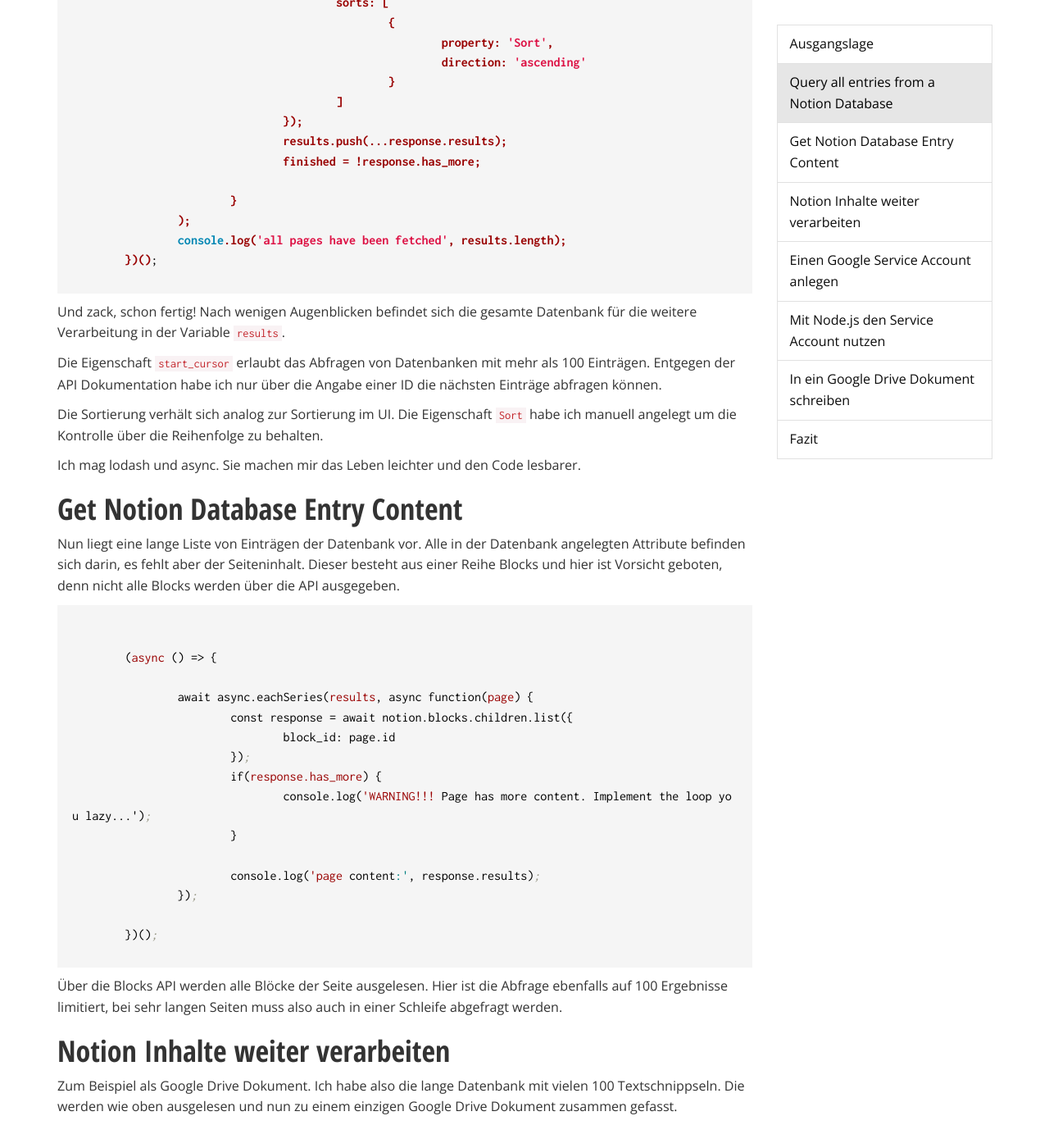
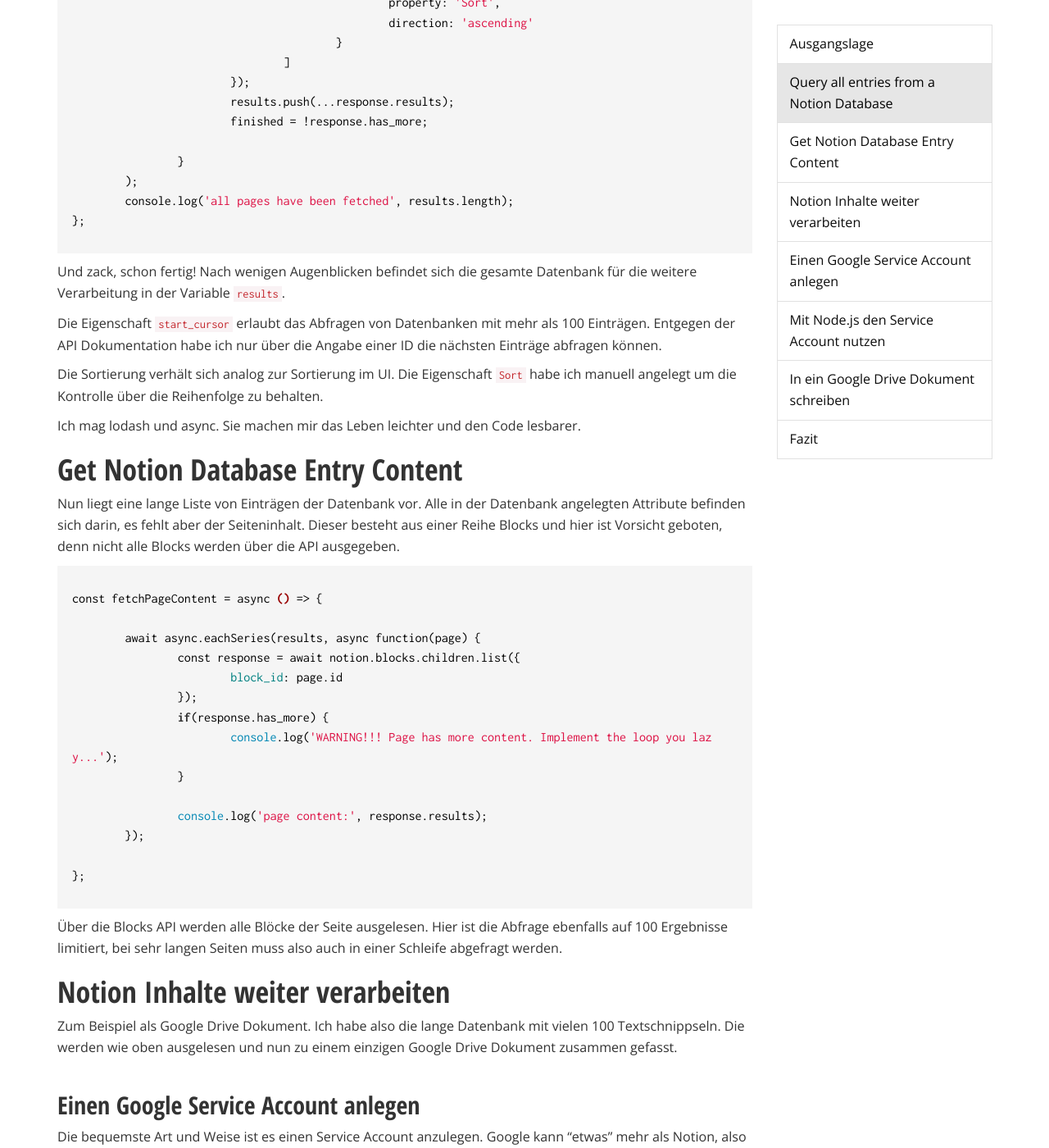
Before and after one commit to lunow/lunow.github.io, a Jekyll site: the page built from _posts/2021-05-16-notion-api-und-google-docs-api.md, in a window 1280 px wide and 1400 px high, scrolled down 2009 px. Shown: the whole window at 82% size. Built offline with Jekyll 4.4.1, drawn with Linux system fonts in a browser that asks for light colours; comment, search, counter and statistics services are not loaded; some of the changed text lies outside the part shown.

Commit message:
reinstall of jekyll

````diff
--- a/_config.yml
+++ b/_config.yml
@@ -1,19 +1,49 @@
-name: Paul Lunows Interaktiondesigner
+# Welcome to Jekyll!
+#
+# This config file is meant for settings that affect your whole blog, values
+# which you are expected to set up once and rarely edit after that. If you find
+# yourself editing this file very often, consider using Jekyll's data files
+# feature for the data you need to update frequently.
+#
+# For technical reasons, this file is *NOT* reloaded automatically when you use
+# 'bundle exec jekyll serve'. If you change this file, please restart the server process.
+
+# Site settings
+# These are used to personalize your new site. If you look in the HTML files,
+# you will see them accessed via {{ site.title }}, {{ site.email }}, and so on.
+# You can create any custom variable you would like, and they will be accessible
+# in the templates via {{ site.myvariable }}.
 title: Paul Lunows Interaktiondesigner
-future: true
+email: your-email@example.com
+description: >- # this means to ignore newlines until "baseurl:"
+  Write an awesome description for your new site here. You can edit this
+  line in _config.yml. It will appear in your document head meta (for
+  Google search results) and in your feed.xml site description.
+baseurl: "" # the subpath of your site, e.g. /blog
+url: "" # the base hostname & protocol for your site, e.g. http://example.com
+twitter_username: paul_lunow
+github_username:  lunow
+permalink: '/:year/:title'
+
+# Build settings
 markdown: kramdown
-highlighter: rouge
-permalink: '/:year/:title'
-pagination:
-  enabled: true
-  per_page: 15
-  permalink: '/page/:num/'
-  title: ' - page :num'
-  limit: 0
-  sort_field: 'date'
-  sort_reverse: true
+#theme: minima
+plugins:
+  - jekyll-feed
+  - jekyll-paginate
 
-url: http://www.interaktionsdesigner.de
-gems:
-  - jekyll-redirect-from
-  - jekyll-paginate-v2
+# pagination
+paginate: 15
+paginate_path: "/page/:num/"
+
+# Exclude from processing.
+# The following items will not be processed, by default. Create a custom list
+# to override the default setting.
+# exclude:
+#   - Gemfile
+#   - Gemfile.lock
+#   - node_modules
+#   - vendor/bundle/
+#   - vendor/cache/
+#   - vendor/gems/
+#   - vendor/ruby/
--- a/_posts/2021-05-16-notion-api-und-google-docs-api.md
+++ b/_posts/2021-05-16-notion-api-und-google-docs-api.md
@@ -27,48 +27,47 @@
 Mit diesen zwei Informationen, lässt sich ein einfaches Script schreiben, welches alle Einträge aus der Datenbank zieht:
 
 ```javascript
+const { Client } = require('@notionhq/client');
+const async = require('async');
+const _ = require('lodash');
 
-	const { Client } = require('@notionhq/client');
-	const async = require('async');
-	const _ = require('lodash');
+const AUTH_TOKEN = '[YOUR TOKEN HERE]';
+const DATABASE_ID = '[YOUR DATABASE ID HERE]';
 
-	const AUTH_TOKEN = '[YOUR TOKEN HERE]';
-	const DATABASE_ID = '[YOUR DATABASE ID HERE]';
+const notion = new Client({
+	auth: AUTH_TOKEN
+});
 
-	const notion = new Client({
-		auth: AUTH_TOKEN
-	});
+const fetchDatabase = async() => {
+	let results = [];
+	let finished = false;
 
-	(async () => {
-		let results = [];
-		let finished = false;
+	// QUERY ALL ENTRIES FROM DATABASE
+	await async.until(
+		//test
+		function test(cb) {
+			cb(null, finished);
+		},
 
-		// QUERY ALL ENTRIES FROM DATABASE
-		await async.until(
-			//test
-			function test(cb) {
-				cb(null, finished);
-			},
+		//iteratee
+		async function() {
+			const response = await notion.databases.query({
+				database_id: DATABASE_ID,
+				start_cursor: results.length > 0 ? _.last(results).id : undefined,
+				sorts: [
+					{
+						property: 'Sort',
+						direction: 'ascending'
+					}
+				]
+			});
+			results.push(...response.results);
+			finished = !response.has_more;
 
-			//iteratee
-			async function() {
-				const response = await notion.databases.query({
-					database_id: DATABASE_ID,
-					start_cursor: results.length > 0 ? _.last(results).id : undefined,
-					sorts: [
-						{
-							property: 'Sort',
-							direction: 'ascending'
-						}
-					]
-				});
-				results.push(...response.results);
-				finished = !response.has_more;
-
-			}
-		);
-		console.log('all pages have been fetched', results.length);
-	})();
+		}
+	);
+	console.log('all pages have been fetched', results.length);
+};
 ```
 
 Und zack, schon fertig! Nach wenigen Augenblicken befindet sich die gesamte Datenbank für die weitere Verarbeitung in der Variable `results`.
@@ -85,21 +84,20 @@
 Nun liegt eine lange Liste von Einträgen der Datenbank vor. Alle in der Datenbank angelegten Attribute befinden sich darin, es fehlt aber der Seiteninhalt. Dieser besteht aus einer Reihe Blocks und hier ist Vorsicht geboten, denn nicht alle Blocks werden über die API ausgegeben.
 
 ```javascript
+const fetchPageContent = async () => {
 
-	(async () => {
+	await async.eachSeries(results, async function(page) {
+		const response = await notion.blocks.children.list({
+			block_id: page.id
+		});
+		if(response.has_more) {
+			console.log('WARNING!!! Page has more content. Implement the loop you lazy...');
+		}
 
-		await async.eachSeries(results, async function(page) {
-			const response = await notion.blocks.children.list({
-				block_id: page.id
-			});
-			if(response.has_more) {
-				console.log('WARNING!!! Page has more content. Implement the loop you lazy...');
-			}
+		console.log('page content:', response.results);
+	});
 
-			console.log('page content:', response.results);
-		});
-
-	})();
+};
 ```
 
 Über die Blocks API werden alle Blöcke der Seite ausgelesen. Hier ist die Abfrage ebenfalls auf 100 Ergebnisse limitiert, bei sehr langen Seiten muss also auch in einer Schleife abgefragt werden.
@@ -128,20 +126,19 @@
 Inzwischen ist es endlich super einfach auf die Google API zuzugreifen.
 
 ```javascript
+const docs = require("@googleapis/docs");
+const auth = new docs.auth.GoogleAuth({
+	keyFilename: 'creds.json',
+	scopes: ['https://www.googleapis.com/auth/documents']
+});
+const authClient = await auth.getClient();
 
-	const docs = require("@googleapis/docs");
-	const auth = new docs.auth.GoogleAuth({
-		keyFilename: 'creds.json',
-		scopes: ['https://www.googleapis.com/auth/documents']
-	});
-	const authClient = await auth.getClient();
+const client = await docs.docs({
+	version: 'v1',
+	auth: authClient
+});
 
-	const client = await docs.docs({
-		version: 'v1',
-		auth: authClient
-	});
-
-	const DOCUMENT_ID = '[INSERT YOUR ID HERE]';
+const DOCUMENT_ID = '[INSERT YOUR ID HERE]';
 ```
 
 Die `creds.json` Datei liegt im Root Verzeichnis, die Google Docs API muss über die Console freigeschaltet sein und die ID steht wie bei Notion in der URL.
@@ -156,30 +153,29 @@
 Letztendlich ist das hinzufügen eines Absatzes aber leicht. Über ein `batchUpdate` wird eine Reihe an Befehlen an das Doc gesendet.
 
 ```javascript
+const updateGoogleDoc = async () => {
 
-	(async () => {
+	const updateResponse = await client.documents.batchUpdate({
+		documentId: DOCUMENT_ID,
+		requestBody: {
+			requests: [
+				{
+					insertText: {
+						endOfSegmentLocation: {},
+						text: 'Hello World!'
+					}
+				},
+				{
+					insertPageBreak: {
+						endOfSegmentLocation: {}
+					}
+				}
+			]
+		}
+	});
+	console.log('done!', updateResponse);
 
-		const updateResponse = await client.documents.batchUpdate({
-			documentId: DOCUMENT_ID,
-			requestBody: {
-				requests: [
-					{
-						insertText: {
-							endOfSegmentLocation: {},
-							text: 'Hello World!'
-						}
-					},
-					{
-						insertPageBreak: {
-							endOfSegmentLocation: {}
-						}
-					}
-				]
-			}
-		});
-		console.log('done!', updateResponse);
-
-	})();
+};
 ```
 
 Mit diesem Schnipsel wird bei jedem Aufruf der Absatz "Hello World!" und ein Seitenumbruch hinzugefügt. Nun fehlen nur noch ein paar Schleifen um die beiden Teile miteinander zu verbinden. Viel Spaß!
````
Also changed, not shown: 404.html (added, +24 -0 lines), Gemfile (+37 -0 lines), _layouts/default.html (deleted, +0 -81 lines), index.html (+78 -12 lines), Gemfile.lock.
